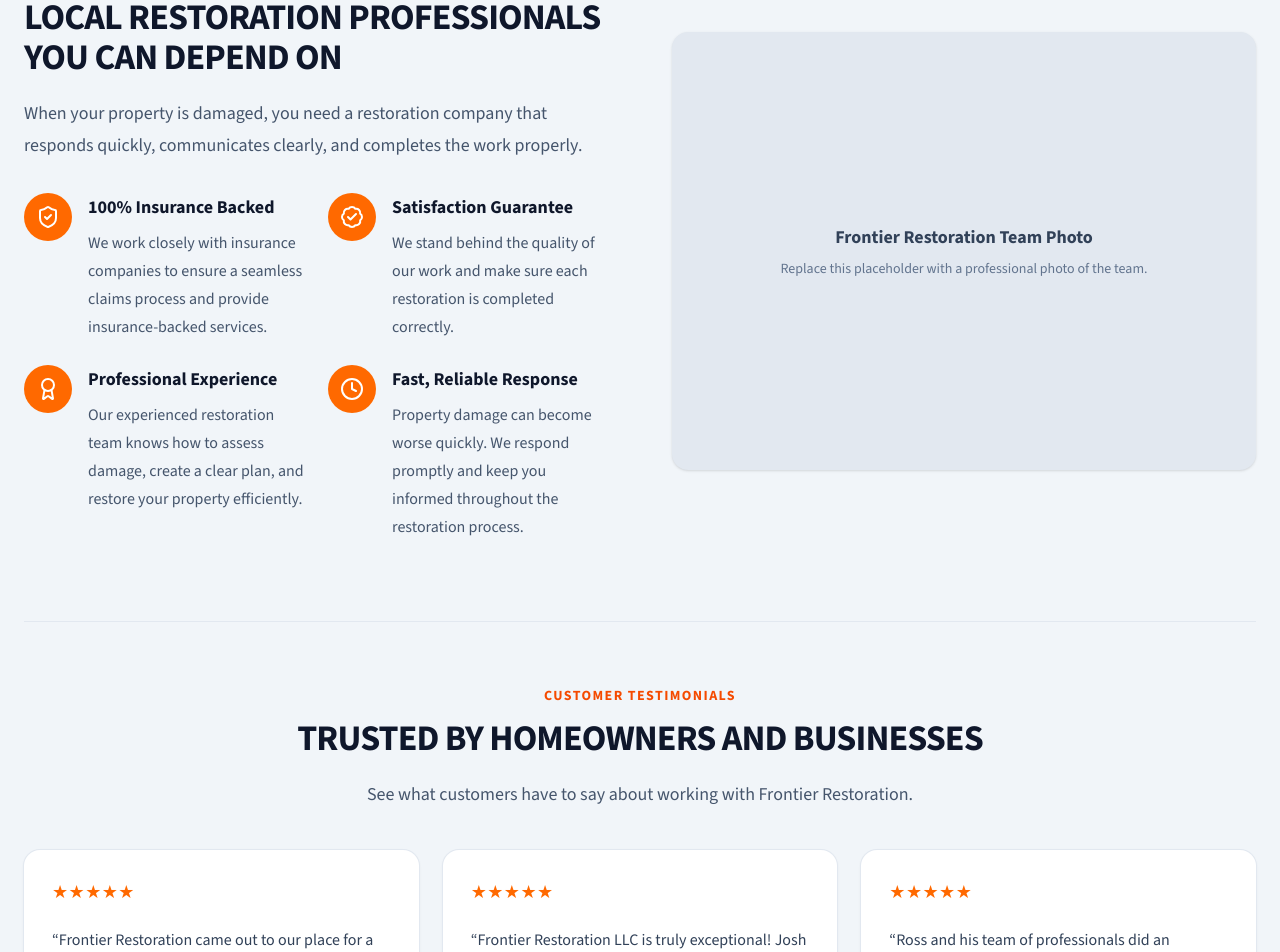
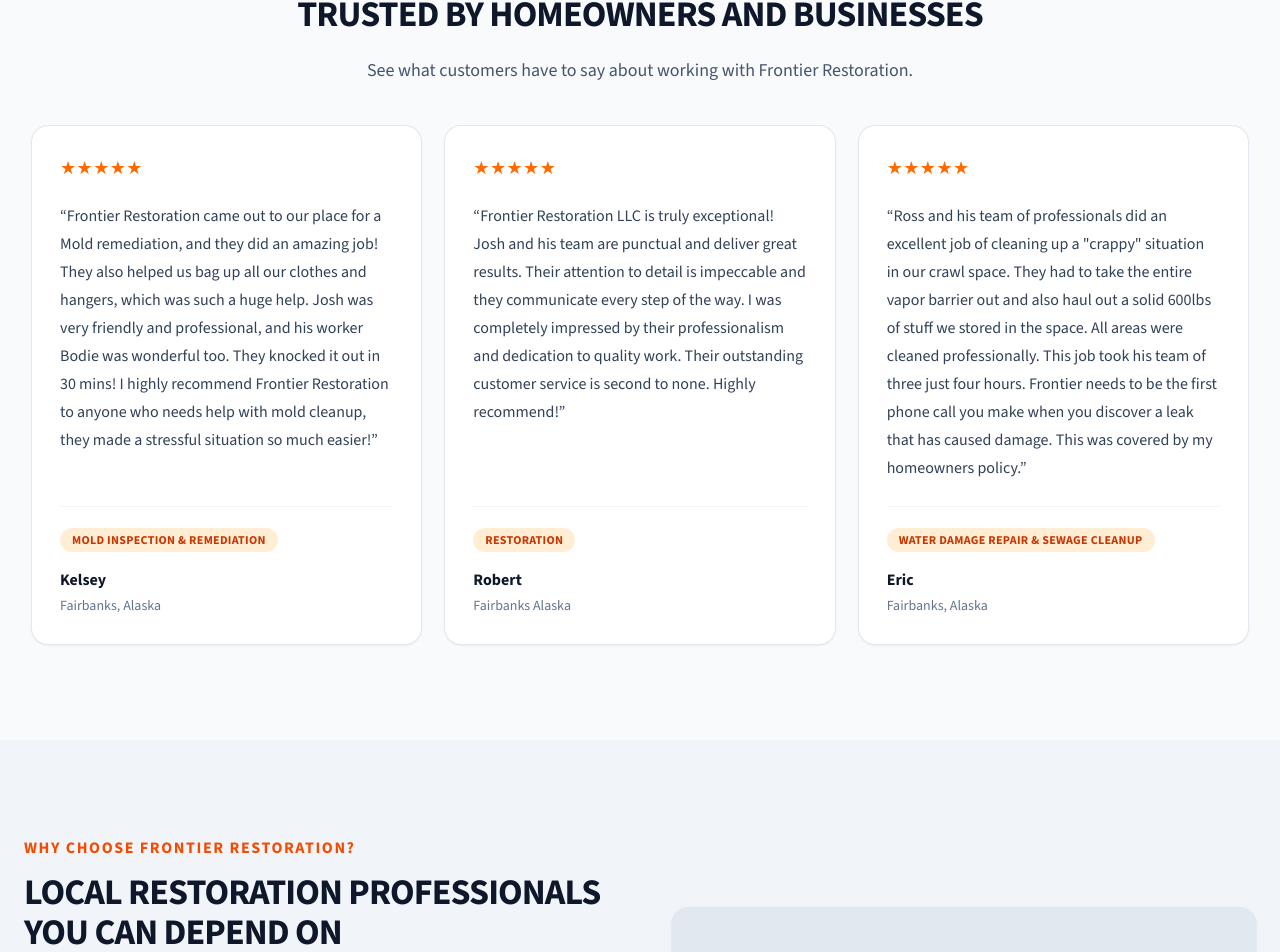
Before and after one commit to Davidhub907/FR_Website, a Next.js app: page / in a window 1280 px wide. Shown: the part 4540-5492 px from the top of the page. Built offline with nearby package versions, Linux system fonts and the light colour scheme.

Commit message:
Moved testimonials to its own component

```diff
--- a/app/layout.js
+++ b/app/layout.js
@@ -2,6 +2,7 @@ import Header from "@/components/layout/Header";
 import NavigationBar from "@/components/layout/NavigationBar";
 import Footer from "@/components/layout/Footer";
 import WhyChooseUs from "@/components/layout/WhyChooseUs";
+import Testimonials from "@/components/layout/Testimonials";
 
 import "./globals.css";
 
@@ -27,7 +28,7 @@ export default function RootLayout({ children }) {
         <NavigationBar />
 
         <main className="flex-1">{children}</main>
-
+        <Testimonials />
         <WhyChooseUs />
         <Footer />
       </body>
--- /dev/null
+++ b/components/layout/Testimonials.js
@@ -0,0 +1,85 @@
+// Testimonials
+
+const testimonials = [
+  {
+    id: 1,
+    quote:
+      "Frontier Restoration came out to our place for a Mold remediation, and they did an amazing job! They also helped us bag up all our clothes and hangers, which was such a huge help. Josh was very friendly and professional, and his worker Bodie was wonderful too. They knocked it out in 30 mins! I highly recommend Frontier Restoration to anyone who needs help with mold cleanup, they made a stressful situation so much easier!",
+    name: "Kelsey",
+    location: "Fairbanks, Alaska",
+    service: "Mold inspection & remediation",
+  },
+  {
+    id: 2,
+    quote:
+      "Frontier Restoration LLC is truly exceptional! Josh and his team are punctual and deliver great results. Their attention to detail is impeccable and they communicate every step of the way. I was completely impressed by their professionalism and dedication to quality work. Their outstanding customer service is second to none. Highly recommend!",
+    name: "Robert",
+    location: "Fairbanks Alaska",
+    service: "Restoration",
+  },
+  {
+    id: 3,
+    quote:
+      'Ross and his team of professionals did an excellent job of cleaning up a "crappy" situation in our crawl space. They had to take the entire vapor barrier out and also haul out a solid 600lbs of stuff we stored in the space. All areas were cleaned professionally. This job took his team of three just four hours. Frontier needs to be the first phone call you make when you discover a leak that has caused damage. This was covered by my homeowners policy.',
+    name: "Eric",
+    location: "Fairbanks, Alaska",
+    service: "Water damage repair & Sewage cleanup",
+  },
+];
+
+export default function Testimonials() {
+  return (
+    <section className="border-t border-slate-200 bg-slate-50 py-20 sm:py-24">
+      <div className="mx-auto max-w-7xl px-6 lg:px-8">
+        <div className="mx-auto max-w-3xl text-left md:text-center">
+          <p className="text-sm font-bold tracking-widest text-orange-600 uppercase">
+            Customer Testimonials
+          </p>
+
+          <h2 className="mt-3 text-3xl font-bold tracking-tight text-slate-900 uppercase sm:text-4xl">
+            Trusted by homeowners and businesses
+          </h2>
+
+          <p className="mt-5 text-lg leading-8 text-slate-600">
+            See what customers have to say about working with Frontier
+            Restoration.
+          </p>
+        </div>
+
+        <div className="mt-10 grid gap-6 md:grid-cols-3">
+          {testimonials.map((testimonial) => (
+            <article
+              key={testimonial.id}
+              className="flex h-full flex-col rounded-2xl bg-white p-7 shadow-sm ring-1 ring-slate-200"
+            >
+              <p
+                className="text-lg tracking-wide text-orange-500"
+                aria-label="Five-star review"
+              >
+                ★★★★★
+              </p>
+
+              <blockquote className="mt-5 flex-1 leading-7 text-slate-700">
+                “{testimonial.quote}”
+              </blockquote>
+
+              <div className="mt-6 border-t border-slate-100 pt-5">
+                <span className="inline-flex rounded-full bg-orange-100 px-3 py-1 text-xs font-bold tracking-wide text-orange-700 uppercase">
+                  {testimonial.service}
+                </span>
+
+                <p className="mt-4 font-bold text-slate-900">
+                  {testimonial.name}
+                </p>
+
+                <p className="mt-1 text-sm text-slate-500">
+                  {testimonial.location}
+                </p>
+              </div>
+            </article>
+          ))}
+        </div>
+      </div>
+    </section>
+  );
+}
--- a/components/layout/WhyChooseUs.js
+++ b/components/layout/WhyChooseUs.js
@@ -121,59 +121,6 @@ export default function WhyChooseUs() {
             </div>
           </div>
         </div>
-
-        {/* Testimonials */}
-        <div className="mt-20 border-t border-slate-200 pt-16">
-          <div className="mx-auto max-w-3xl text-left md:text-center">
-            <p className="text-sm font-bold tracking-widest text-orange-600 uppercase">
-              Customer Testimonials
-            </p>
-
-            <h2 className="mt-3 text-3xl font-bold tracking-tight text-slate-900 uppercase sm:text-4xl">
-              Trusted by homeowners and businesses
-            </h2>
-
-            <p className="mt-5 text-lg leading-8 text-slate-600">
-              See what customers have to say about working with Frontier
-              Restoration.
-            </p>
-          </div>
-
-          <div className="mt-10 grid gap-6 md:grid-cols-3">
-            {testimonials.map((testimonial) => (
-              <article
-                key={testimonial.id}
-                className="flex h-full flex-col rounded-2xl bg-white p-7 shadow-sm ring-1 ring-slate-200"
-              >
-                {/* Temporary star rating */}
-                <p
-                  className="text-lg tracking-wide text-orange-500"
-                  aria-label="Five-star review"
-                >
-                  ★★★★★
-                </p>
-
-                <blockquote className="mt-5 flex-1 leading-7 text-slate-700">
-                  “{testimonial.quote}”
-                </blockquote>
-
-                <div className="mt-6 border-t border-slate-100 pt-5">
-                  <span className="inline-flex rounded-full bg-orange-100 px-3 py-1 text-xs font-bold tracking-wide text-orange-700 uppercase">
-                    {testimonial.service}
-                  </span>
-
-                  <p className="mt-4 font-bold text-slate-900">
-                    {testimonial.name}
-                  </p>
-
-                  <p className="mt-1 text-sm text-slate-500">
-                    {testimonial.location}
-                  </p>
-                </div>
-              </article>
-            ))}
-          </div>
-        </div>
       </div>
     </section>
   );
```
